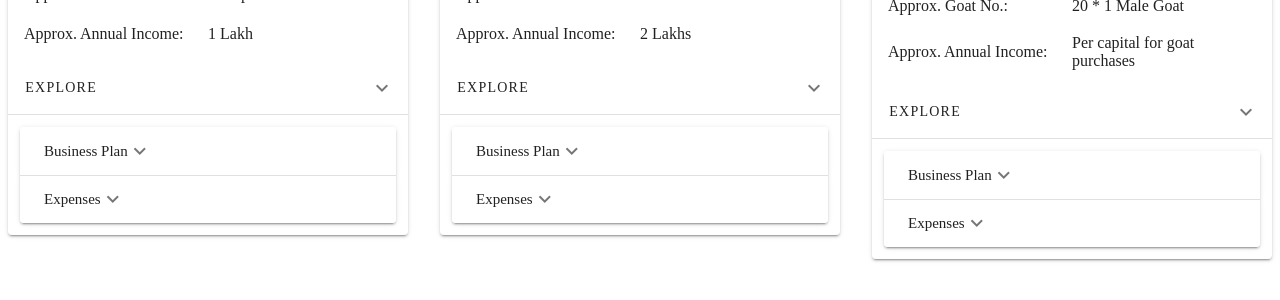
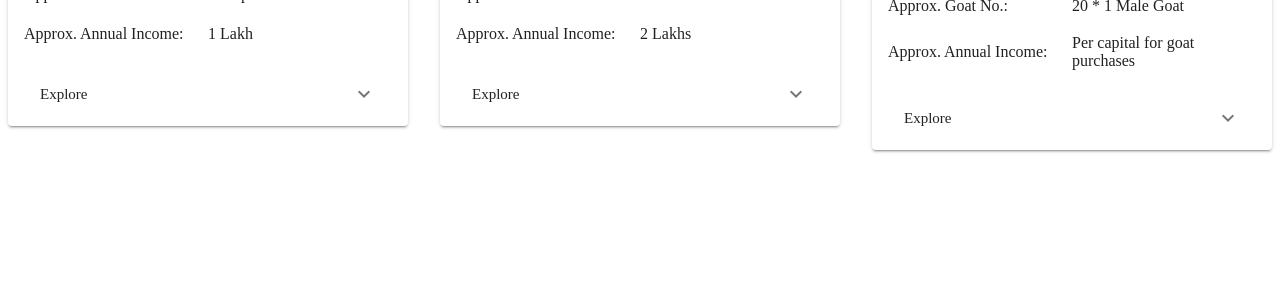
Before and after one commit to sohamtamboli/goatfarming, a Nuxt app: page /about in a window 1280 px wide. Shown: the part 546-846 px from the top of the page. After the commit the page ends 800 px from the top, so only its background shows below. Built offline with nearby package versions, Linux system fonts and the light colour scheme.

Commit message:
Fixes to the about page collapser

```diff
--- a/components/PlanCard.vue
+++ b/components/PlanCard.vue
@@ -53,21 +53,13 @@
           </v-list>
 
           <v-card-actions>
-            <v-btn color="orange lighten-2" text @click="show.idx = !show.idx">
-              Explore
-            </v-btn>
-
-            <v-spacer></v-spacer>
-
-            <v-btn icon @click="toggleShow(idx)">
-              <v-icon>{{
-                show.idx ? 'mdi-chevron-up' : 'mdi-chevron-down'
-              }}</v-icon>
-            </v-btn>
-          </v-card-actions>
-
-          <v-expand-transition>
-            <div v-show="shows">
+            <v-expansion-panels flat>
+              <v-expansion-panel>
+                <v-expansion-panel-header>
+                  Explore <v-spacer />
+                </v-expansion-panel-header>
+                <v-expansion-panel-content>
+                  <div>
                     <v-divider></v-divider>
                     <v-container fluid>
                       <v-expansion-panels multiple>
@@ -185,7 +177,10 @@
                       </v-expansion-panels>
                     </v-container>
                   </div>
-          </v-expand-transition>
+                </v-expansion-panel-content>
+              </v-expansion-panel>
+            </v-expansion-panels>
+          </v-card-actions>
         </v-card>
       </div>
     </div>
```
Lines whose indentation alone changed are shown as unchanged.
